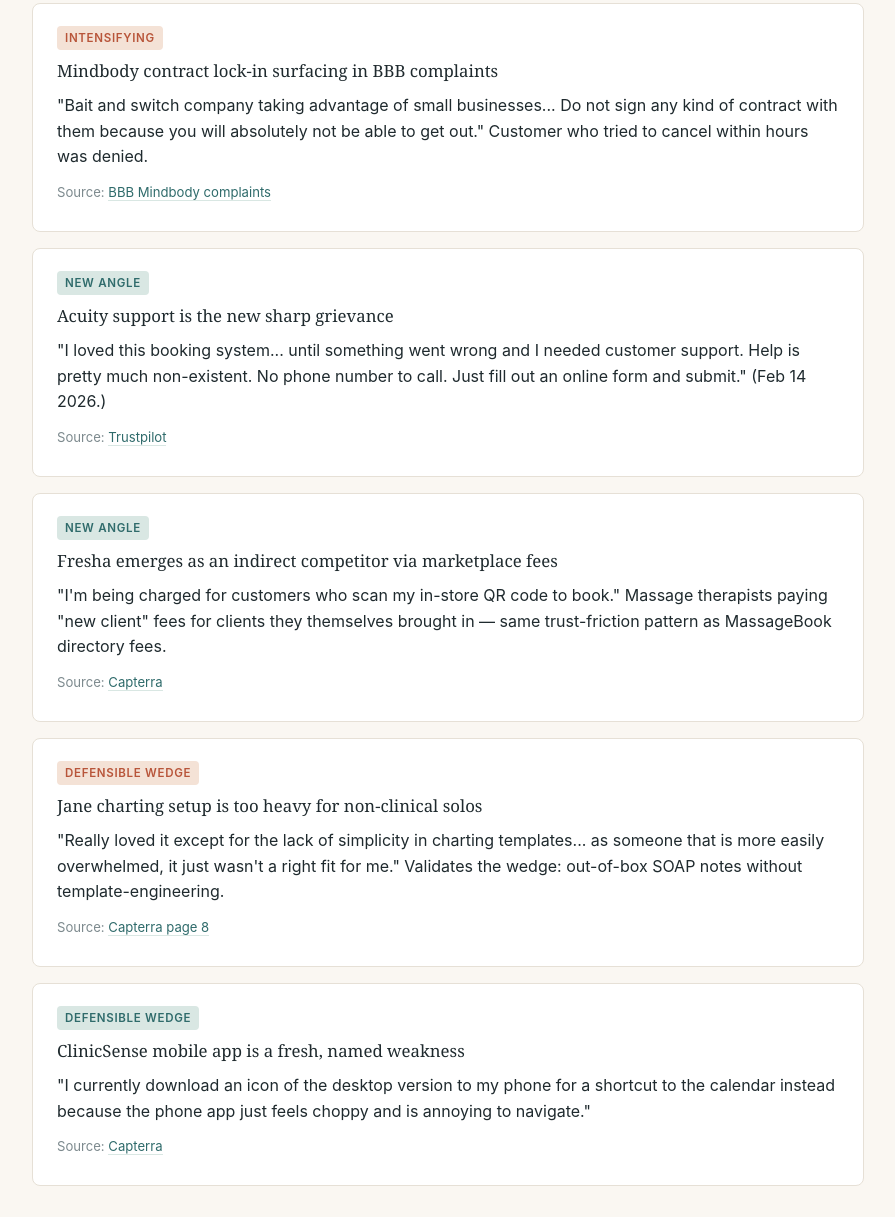
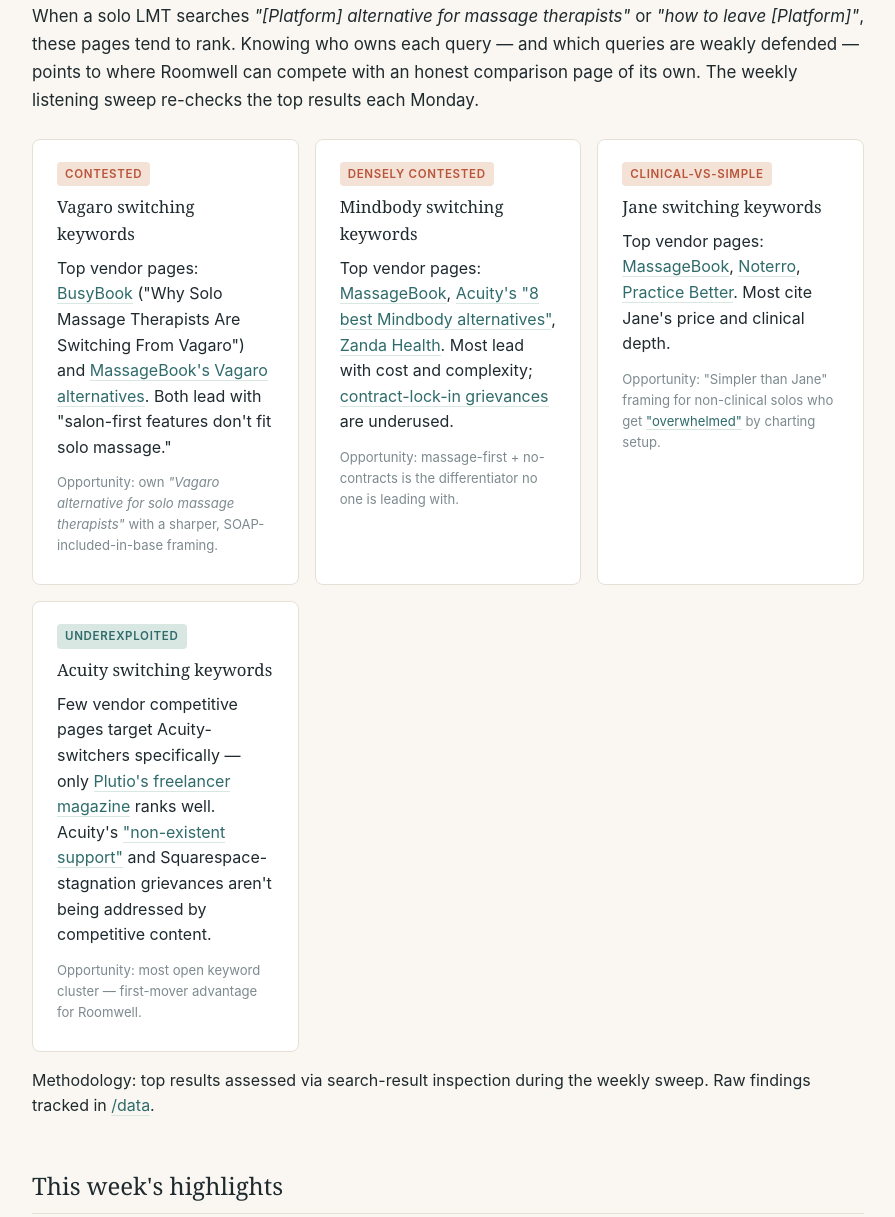
Before and after one commit to knutesteel/roomwell-competitive-analysis, a plain HTML site: page index.html in a window 1280 px wide. Shown: the part 2621-3838 px from the top of the page, without its empty margins (192-1087 px from the left). Drawn offline with Linux system fonts and the light colour scheme.

Commit message:
Add Switching-intent SEO landscape section to dashboard

```diff
--- a/index.html
+++ b/index.html
@@ -83,6 +83,44 @@
     </li>
   </ol>
   <p class="source">Note: Facebook groups are where many solo LMTs congregate, but they're login-walled and not reachable via the automated listening sweep — worth a manual look if someone has access.</p>
+</section>
+
+<section class="feature">
+  <h2>Switching-intent SEO landscape</h2>
+  <p class="lead">When a solo LMT searches <em>"[Platform] alternative for massage therapists"</em> or <em>"how to leave [Platform]"</em>, these pages tend to rank. Knowing who owns each query — and which queries are weakly defended — points to where Roomwell can compete with an honest comparison page of its own. The weekly listening sweep re-checks the top results each Monday.</p>
+
+  <div class="trend-grid">
+
+    <div class="card">
+      <span class="label intensify">Contested</span>
+      <h4>Vagaro switching keywords</h4>
+      <p>Top vendor pages: <a href="https://busybook.co/blog/vagaro-alternative-massage-therapists/">BusyBook</a> ("Why Solo Massage Therapists Are Switching From Vagaro") and <a href="https://pro.massagebook.com/alternatives/vagaro">MassageBook's Vagaro alternatives</a>. Both lead with "salon-first features don't fit solo massage."</p>
+      <p class="source">Opportunity: own <em>"Vagaro alternative for solo massage therapists"</em> with a sharper, SOAP-included-in-base framing.</p>
+    </div>
+
+    <div class="card">
+      <span class="label intensify">Densely contested</span>
+      <h4>Mindbody switching keywords</h4>
+      <p>Top vendor pages: <a href="https://pro.massagebook.com/alternatives/mindbody">MassageBook</a>, <a href="https://acuityscheduling.com/learn/mindbody-alternatives">Acuity's "8 best Mindbody alternatives"</a>, <a href="https://zandahealth.com/us/comparisons/mindbody-alternative/">Zanda Health</a>. Most lead with cost and complexity; <a href="https://www.bbb.org/us/ca/san-luis-obispo/profile/computer-software-developers/mindbody-inc-1236-5002899/complaints">contract-lock-in grievances</a> are underused.</p>
+      <p class="source">Opportunity: massage-first + no-contracts is the differentiator no one is leading with.</p>
+    </div>
+
+    <div class="card">
+      <span class="label intensify">Clinical-vs-simple</span>
+      <h4>Jane switching keywords</h4>
+      <p>Top vendor pages: <a href="https://pro.massagebook.com/alternatives/janeapp">MassageBook</a>, <a href="https://www.noterro.com/blog/jane-app-alternatives">Noterro</a>, <a href="https://practicebetter.io/blog/3-best-jane-alternatives-for-better-client-management">Practice Better</a>. Most cite Jane's price and clinical depth.</p>
+      <p class="source">Opportunity: "Simpler than Jane" framing for non-clinical solos who get <a href="https://www.capterra.com/p/178984/Jane-App/reviews/?page=8">"overwhelmed"</a> by charting setup.</p>
+    </div>
+
+    <div class="card">
+      <span class="label new">Underexploited</span>
+      <h4>Acuity switching keywords</h4>
+      <p>Few vendor competitive pages target Acuity-switchers specifically — only <a href="https://www.plutio.com/freelancer-magazine/still-using-acuity">Plutio's freelancer magazine</a> ranks well. Acuity's <a href="https://www.trustpilot.com/review/acuityscheduling.com">"non-existent support"</a> and Squarespace-stagnation grievances aren't being addressed by competitive content.</p>
+      <p class="source">Opportunity: most open keyword cluster — first-mover advantage for Roomwell.</p>
+    </div>
+
+  </div>
+  <p class="source">Methodology: top results assessed via search-result inspection during the weekly sweep. Raw findings tracked in <a href="https://github.com/knutesteel/roomwell-competitive-analysis/tree/main/data">/data</a>.</p>
 </section>
 
 <section>
```
